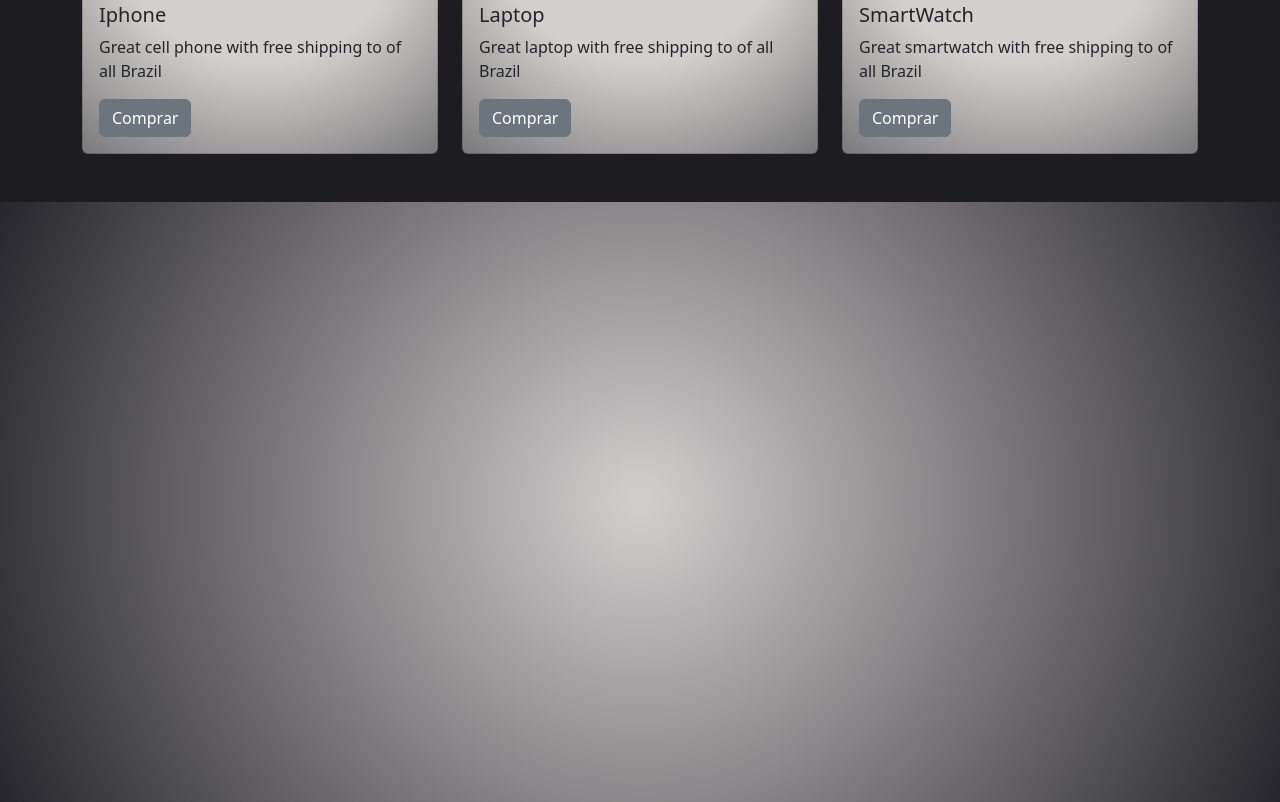
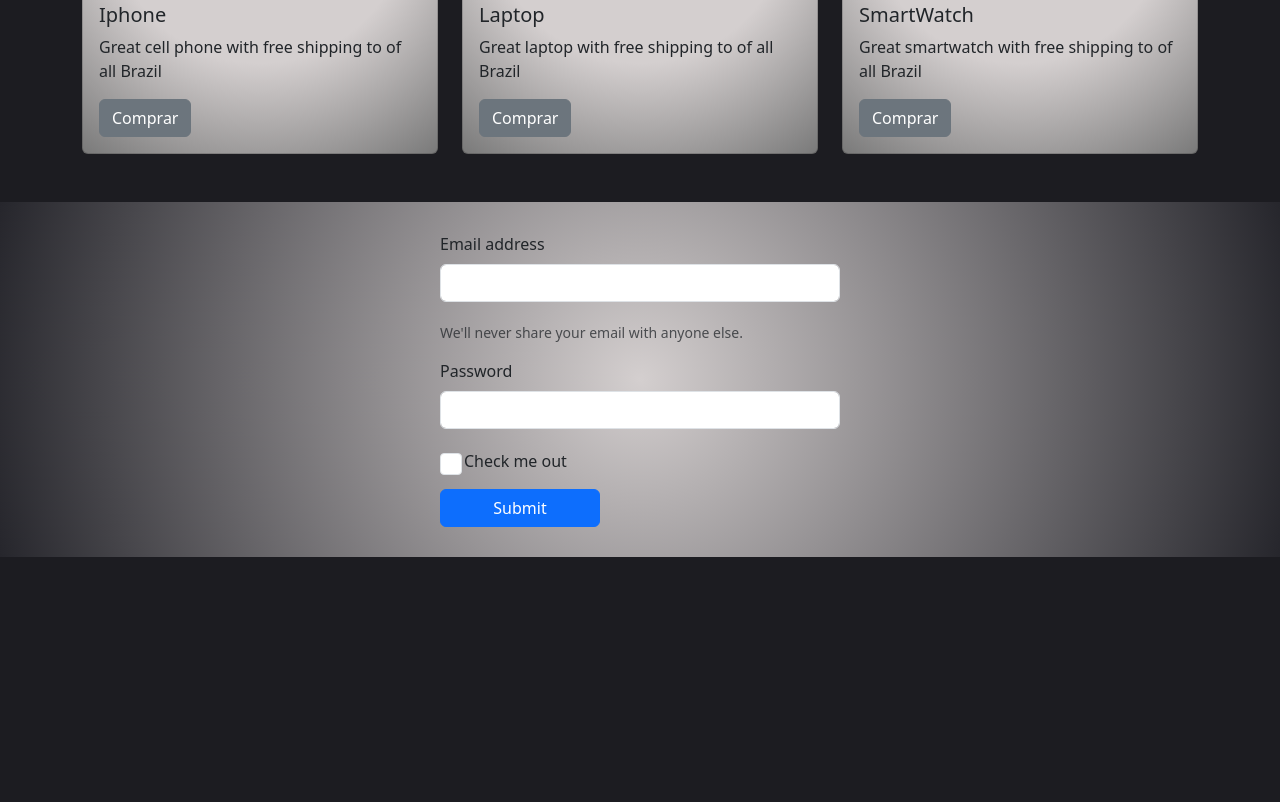
Before and after one commit to leonardodecastro-programmer/Vercel, a plain HTML site: page site_btphone/index.html in a window 1280 px wide. Shown: the part 1071-1873 px from the top of the page. After the commit the page ends 1628 px from the top, so only its background shows below. Drawn offline with nearby package versions, Linux system fonts and the light colour scheme.

Commit message:
atualização 2.0

```diff
--- a/site_btphone/index.html
+++ b/site_btphone/index.html
@@ -84,8 +84,26 @@
             </div>
         </section>
         <section id="speak">
-            <div style="height: 600px;"></div>
+            <form>
+                <div class="mb-3">
+                    <label for="exampleInputEmail1" class="form-label">Email address</label>
+                    <input type="email" class="form-control" id="exampleInputEmail1" aria-describedby="emailHelp">
+                    <div id="emailHelp" class="form-text">We'll never share your email with anyone else.</div>
+                </div>
+                <div class="mb-3">
+                    <label for="exampleInputPassword1" class="form-label">Password</label>
+                    <input type="password" class="form-control" id="exampleInputPassword1">
+                </div>
+                <div class="mb-3 form-check">
+                    <input type="checkbox" class="form-check-input" id="exampleCheck1">
+                    <label class="form-check-label" for="exampleCheck1">Check me out</label>
+                </div>
+                <button type="submit" class="btn btn-primary">Submit</button>
+                </form>
         </section>
+        <footer>
+
+        </footer>
     <script src="https://cdn.jsdelivr.net/npm/bootstrap@5.3.0-alpha3/dist/js/bootstrap.bundle.min.js"></script>
 </body>
 </html>
--- a/site_btphone/style.css
+++ b/site_btphone/style.css
@@ -43,4 +43,25 @@
 
 #speak {
     background: radial-gradient(circle, #d4cfcf 0%, #26262c 100%);
+    display: flex;
+    justify-content: center;
 }
+
+form {
+    width: 50vh;
+    margin: 30px 0px;
+}
+
+input {
+    border: none;
+    border-radius: 10px;
+    padding: 10px;
+    margin-bottom: 20px;
+}
+button {
+    text-align: center;
+    width: 20vh;
+    border: none;
+    border-radius: 10px;
+    padding: 10px;
+}
```
Lines whose indentation alone changed are shown as unchanged.
